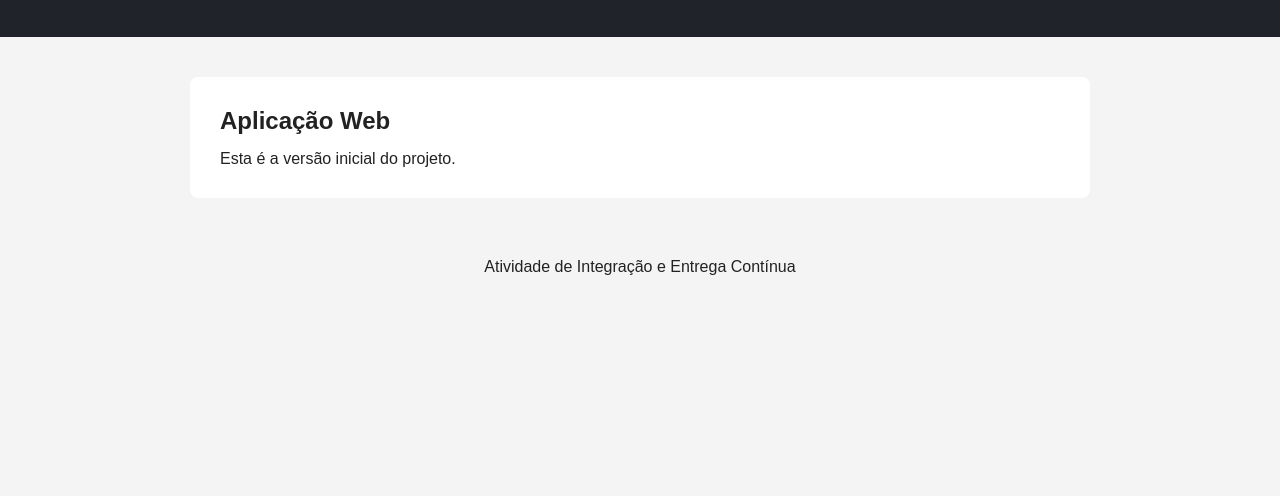
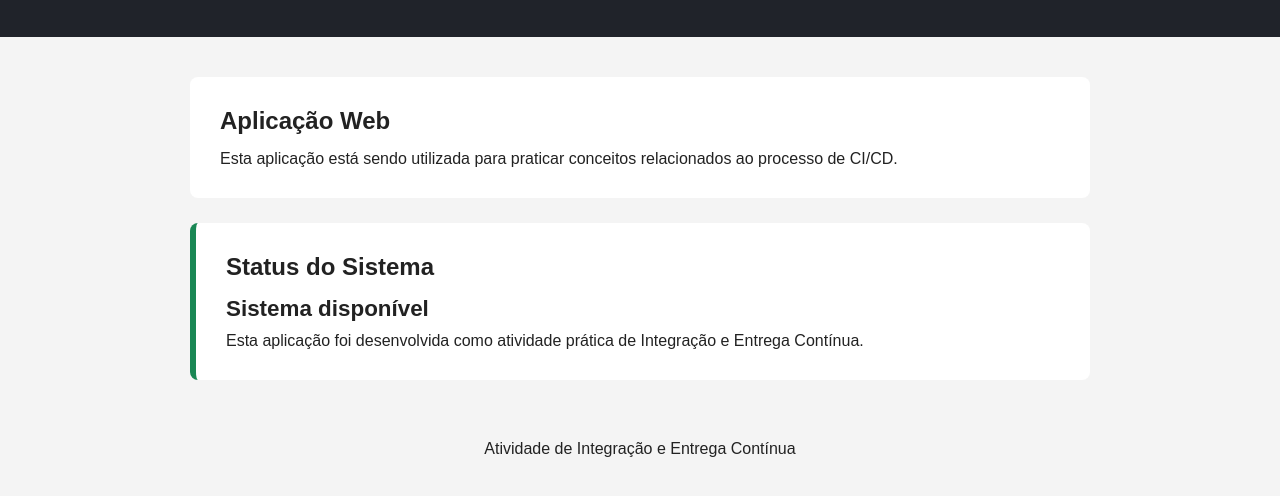
Before and after one commit to Samir-81/ensaio-cicd-samir, a plain HTML site: page index.html in a window 1280 px wide. Shown: the part 108-604 px from the top of the page. Drawn offline with Linux system fonts and the light colour scheme.

Commit message:
feat(status): adicionar seção de status do sistema

```diff
--- a/index.html
+++ b/index.html
@@ -13,12 +13,14 @@
 <body>
 
     <header>
+
         <h1>Projeto de Integração e Entrega Contínua</h1>
 
         <p>
             Aplicação utilizada para prática de Git, GitHub,
             GitHub Actions e Vercel.
         </p>
+
     </header>
 
     <main>
@@ -28,7 +30,23 @@
             <h2>Aplicação Web</h2>
 
             <p>
-                Esta é a versão inicial do projeto.
+                Esta aplicação está sendo utilizada para praticar
+                conceitos relacionados ao processo de CI/CD.
+            </p>
+
+        </section>
+
+        <section class="status">
+
+            <h2>Status do Sistema</h2>
+
+            <p class="status-mensagem">
+                Sistema disponível
+            </p>
+
+            <p>
+                Esta aplicação foi desenvolvida como atividade prática
+                de Integração e Entrega Contínua.
             </p>
 
         </section>
@@ -36,7 +54,11 @@
     </main>
 
     <footer>
-        <p>Atividade de Integração e Entrega Contínua</p>
+
+        <p>
+            Atividade de Integração e Entrega Contínua
+        </p>
+
     </footer>
 
 </body>
--- a/style.css
+++ b/style.css
@@ -37,6 +37,24 @@ main {
     margin-bottom: 15px;
 }
 
+.status {
+    background-color: white;
+    margin-top: 25px;
+    padding: 30px;
+    border-radius: 8px;
+    border-left: 6px solid #198754;
+}
+
+.status h2 {
+    margin-bottom: 15px;
+}
+
+.status-mensagem {
+    font-size: 1.4rem;
+    font-weight: bold;
+    margin-bottom: 10px;
+}
+
 footer {
     margin-top: 40px;
     padding: 20px;
```
